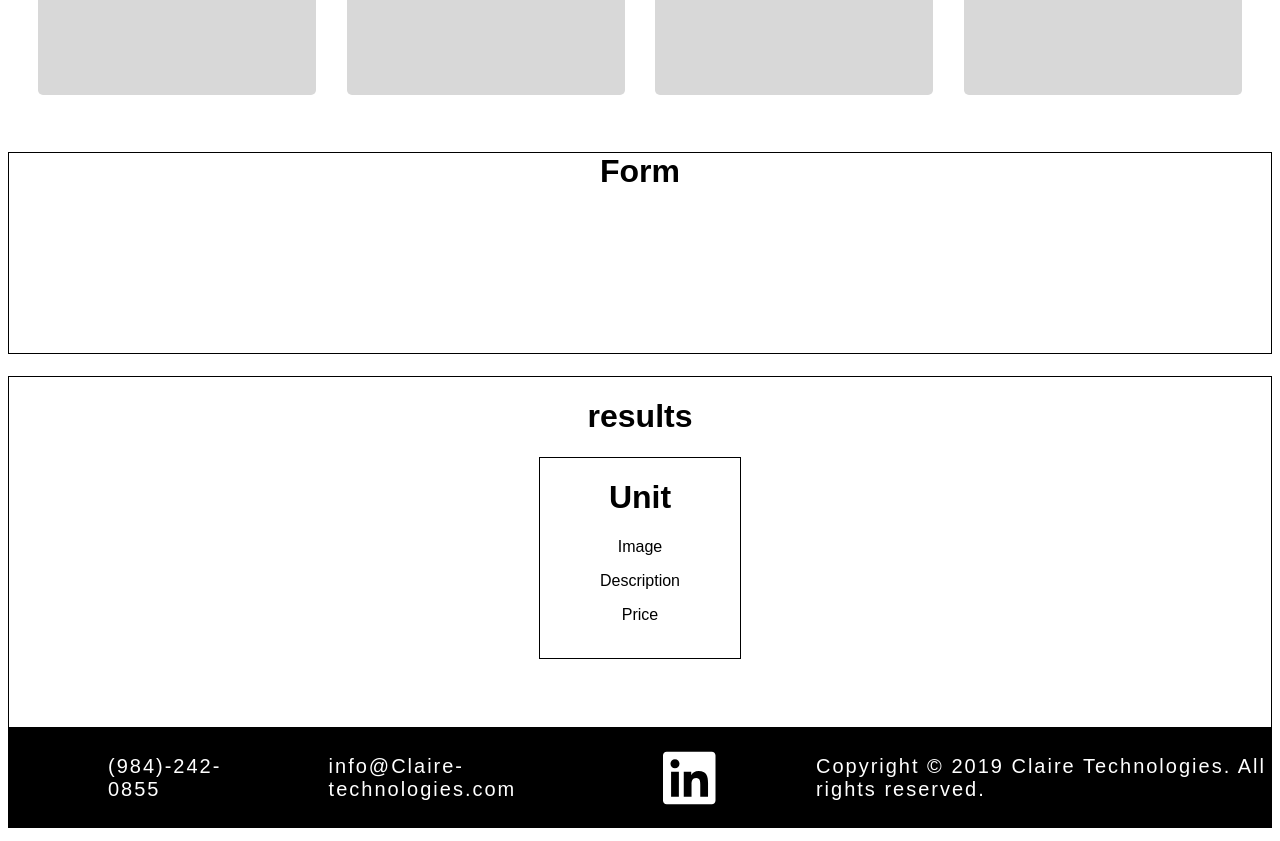
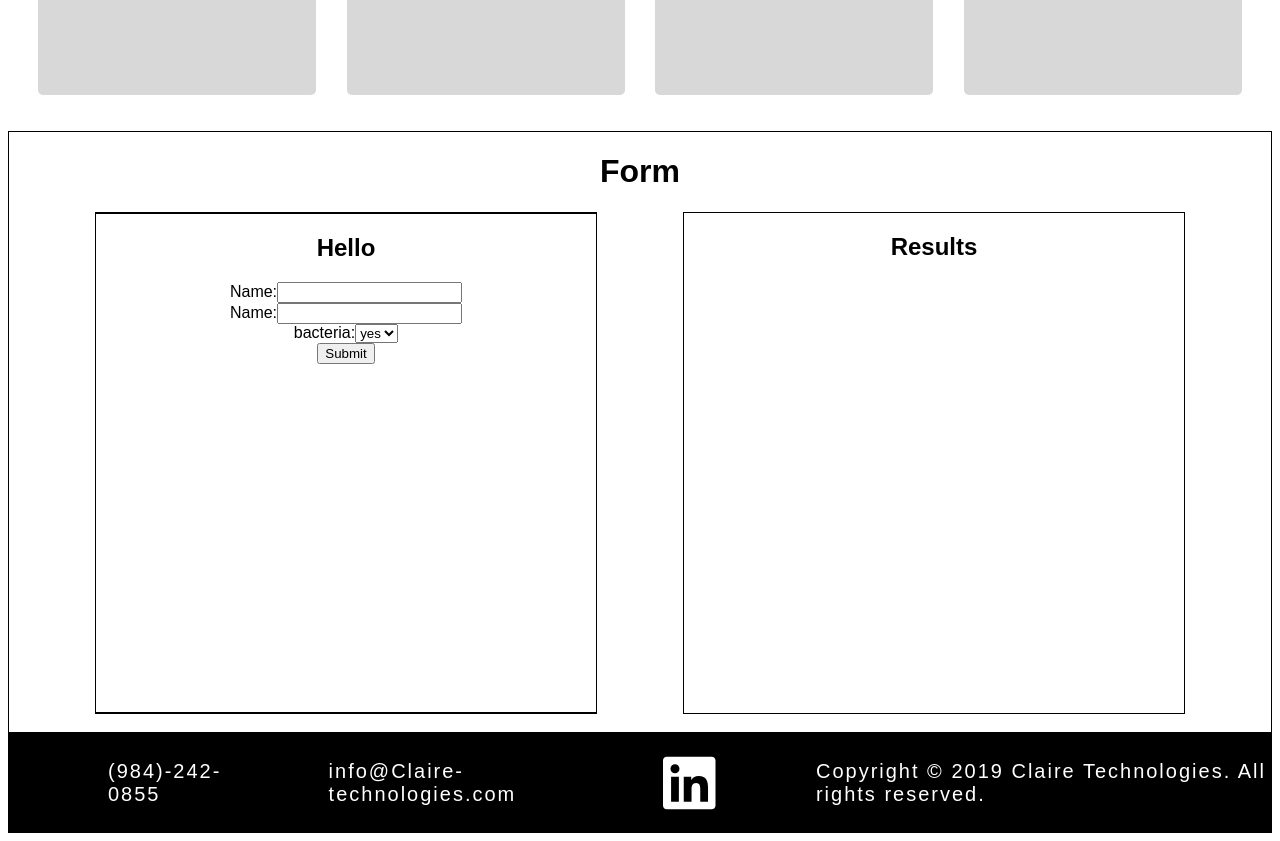
Before and after one commit to Joalvaca/Claire-Site, a React (Create React App) app: page / in a window 1280 px wide. Shown: the part 1180-2021 px from the top of the page. Built offline with nearby package versions, Linux system fonts and the light colour scheme.

Commit message:
added form

```diff
--- a/src/App.js
+++ b/src/App.js
@@ -22,7 +22,6 @@ class App extends React.Component {
         <Intro/>
         <Products/>
         <Form/>
-        <Results/>
         <Footer/>
       </div>
     )
--- a/src/components/Form/Form.css
+++ b/src/components/Form/Form.css
@@ -1,6 +1,24 @@
-.Form{
+.form{
     color:black;
     text-align: center;
-    height: 200px;
+    height: 600px;
     border:1px solid black;
 }
+.form-section{
+    display: flex;
+    flex-direction: row;
+    justify-content: space-evenly;
+}
+.user-form{
+    display:flex;
+    flex-direction: column;
+    align-items: center;
+    border:1px solid black;
+    height:500px;
+    width:500px;
+}
+.user-result{
+    border:1px solid black;
+    height:500px;
+    width:500px;
+}
--- a/src/components/Form/Form.js
+++ b/src/components/Form/Form.js
@@ -2,15 +2,65 @@ import React from "react";
 import './Form.css';
 
 
-function Form(){
+
+class Form extends React.Component {
+ constructor(props){
+     super(props);
+     this.state={
+         value:'',
+         select:'',
+         value:'',
+         };
+
+    this.handleChange = this.handleChange.bind(this);
+    this.handleSubmit = this.handleSubmit.bind(this);
+ }
+
+ handleSubmit(event) {
+    alert('A name was submitted: ' + this.state.value);
+    event.preventDefault();
+  }
+
+  handleChange(event) {
+    this.setState({value: event.target.value});
+  }
+
+
+  render(){
     return(
-        <div>
-        <h1 className='Form'>Form</h1>
-        {/* question-1:gpm*/}
-        {/* question-2:type of water */}
-        {/* w */}
+        <div className='form'>
+            <h1>Form</h1>
+            <div className='form-section'>
+                <section className='user-form'>
+                    <form className='user-form' onSubmit={this.handleSubmit}>
+                        <h1>Hello</h1>
+                         <label>
+                            Name:
+                            <input type="text" value={this.state.value} onChange={this.handleChange} />
+                         </label>
+                         <label>
+                            Name:
+                            <input type="text" value={this.state.value} onChange={this.handleChange} />
+                         </label>
+                         <label>
+                             bacteria:
+                             <select onChange={this.handleChange}>
+                                 <option select='yes'>yes</option>
+                                 <option select='no'>no</option>
+                             </select>
+                         </label>
+                         <input type="submit" value="Submit" />
+                    </form>
+                </section>
+                <section className='user-result'>
+                    <div>
+                        <h1>Results</h1>
+                    </div>
+                </section>
+            </div>
         </div>
-    );
+        );
+    }
 }
 
 export default Form;
```
